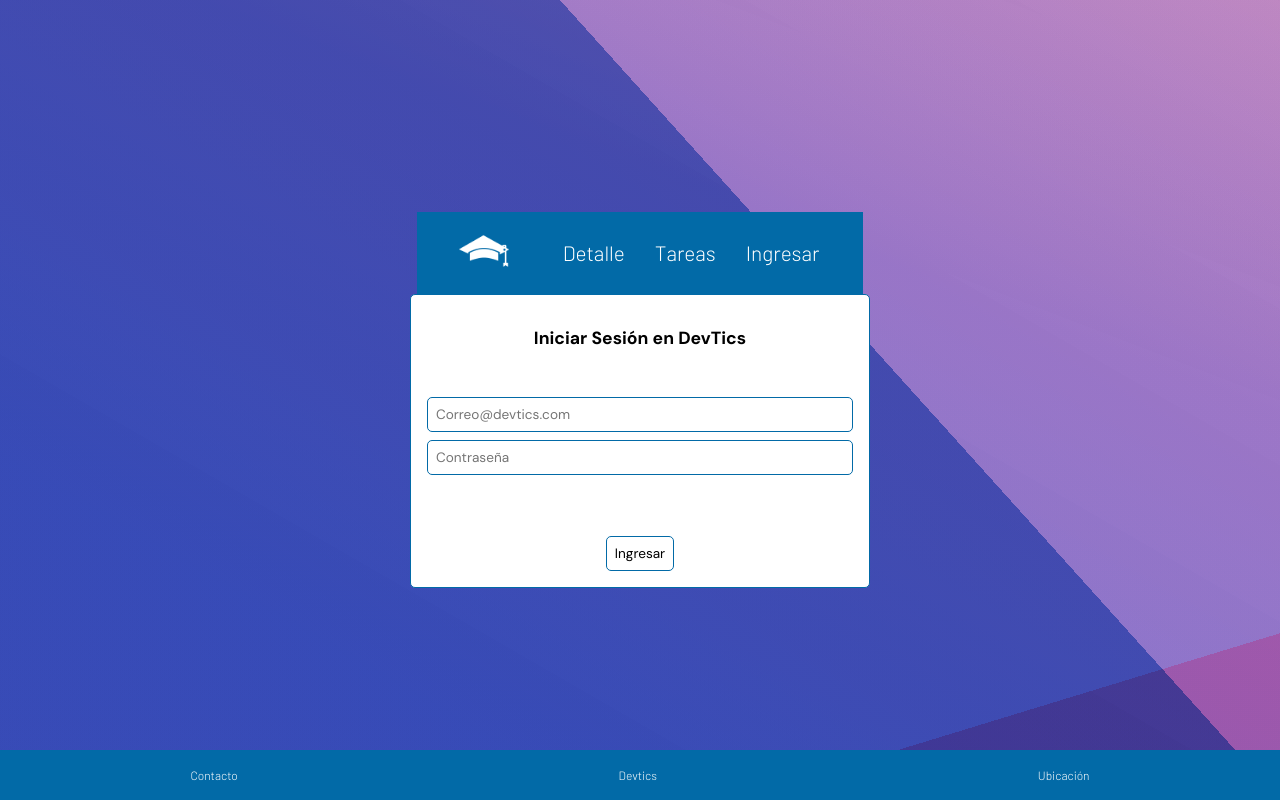
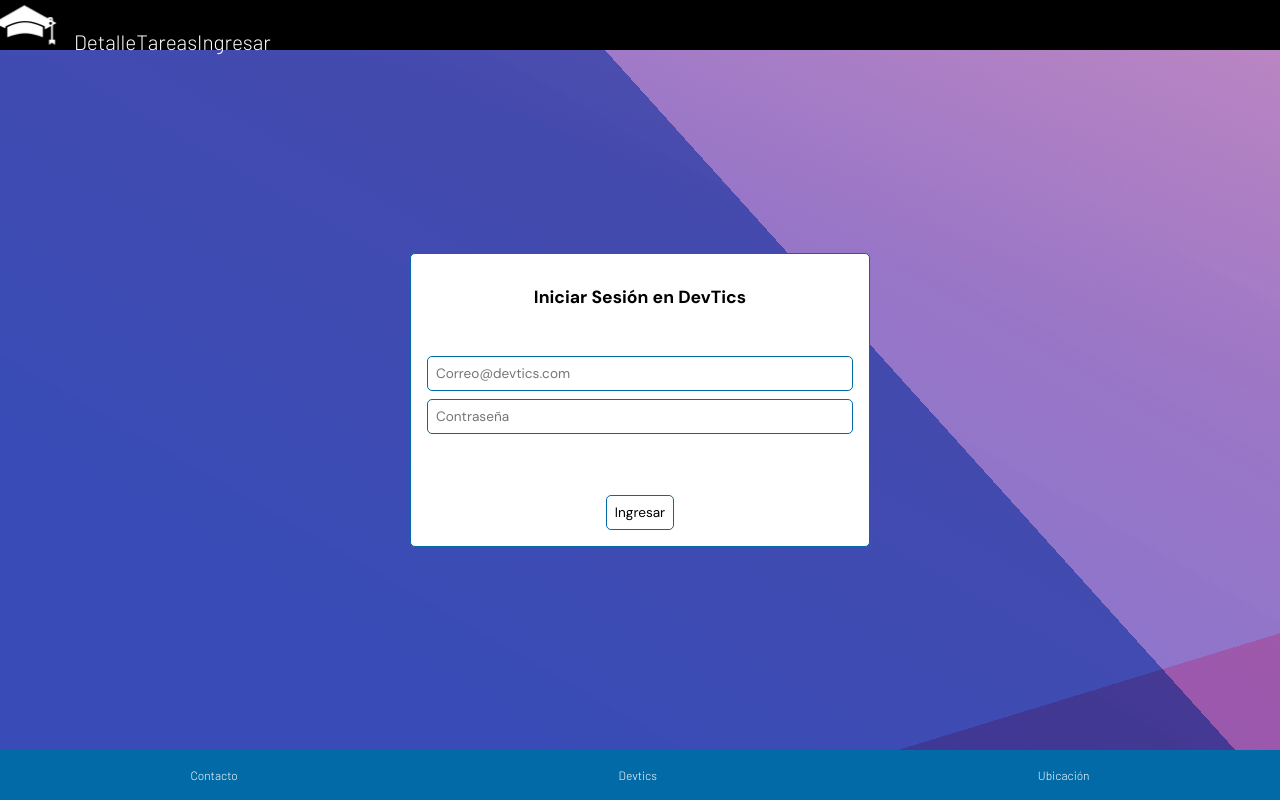
Before and after one commit to arielAayala/TaskManager, a Next.js app: page /login in a window 1280 px wide. Built offline with nearby package versions, Linux system fonts and the light colour scheme.

Commit message:
navbar update

```diff
--- a/src/components/navbar/navbar.module.css
+++ b/src/components/navbar/navbar.module.css
@@ -1,13 +1,10 @@
 .container {
-	background-color: var(--colorPrincipal);
-	height: 70px;
-	display: flex;
-	justify-content: flex-start;
-	align-items: center;
-	gap: 30px;
-	padding: 0.5em 1em 0.5em 3.5em;
-	margin: 0px 0px 0px 0px;
-
+  	background-color: #000;
+ 	height: 50px;
+  	position: fixed;
+  	top: 0;
+  	left: 0;
+ 	right: 0;
 }
 
 .link {
```
